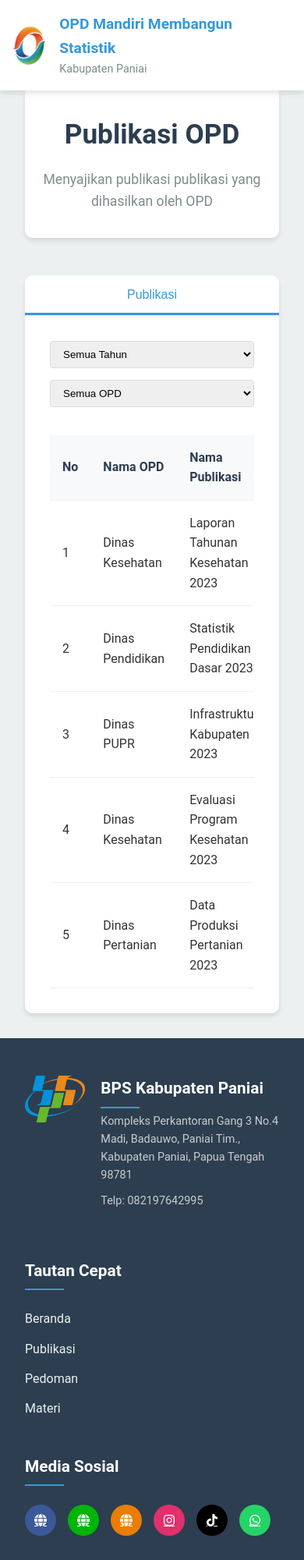
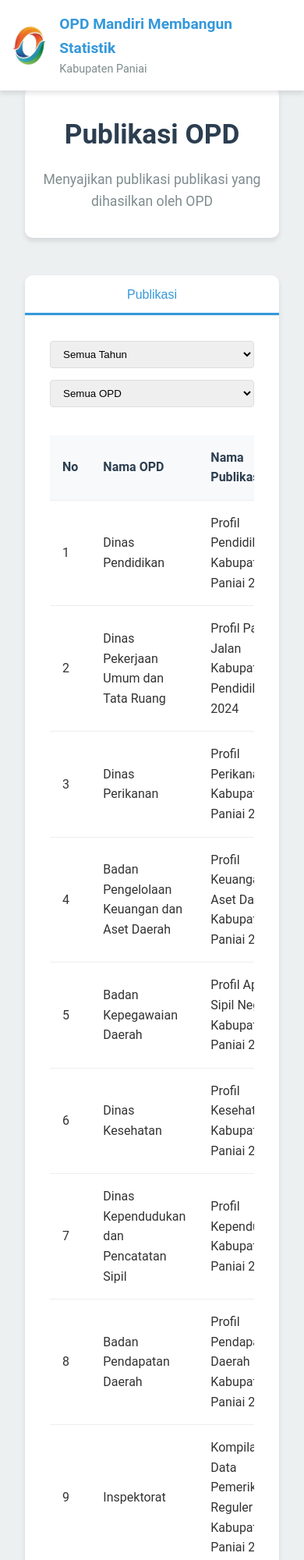
Before and after one commit to DaffaTH/ombak_paniai, a plain HTML site: page monitoring.html in a window 390 px wide. Shown: the top 2000 px of the page at 78% size. Drawn offline with nearby package versions, Linux system fonts and the light colour scheme.

Commit message:
Update terbaru

```diff
--- a/css/style.css
+++ b/css/style.css
@@ -416,41 +416,23 @@ footer {
         margin: 1rem 0;
     }
 
-    nav ul {
-        position: fixed;
-        top: 80px;
-        left: -100%;
-        width: 100%;
-        height: calc(100vh - 80px);
-        background-color: var(--white);
-        flex-direction: column;
-        align-items: center;
-        justify-content: center;
-        transition: var(--transition);
-    }
-
-    nav ul.active {
-        left: 0;
-    }
-
     nav ul li {
         margin: 1.5rem 0;
     }
 
     /* Animasi burger menjadi X */
-    .burger.active .line1 {
+    .burger .line1.active {
     transform: rotate(-45deg) translate(-5px, 6px);
     }
 
-    .burger.active .line2 {
+    .burger .line2.active {
     opacity: 0;
     }
 
-    .burger.active .line3 {
+    .burger .line3.active {
     transform: rotate(45deg) translate(-5px, -6px);
     }
 
-    /* Overlay ketika menu aktif */
     .overlay {
     position: fixed;
     top: 0;
--- a/js/main.js
+++ b/js/main.js
@@ -11,6 +11,11 @@ burger.addEventListener('click', () => {
     burger.classList.toggle('active');
     overlay.classList.toggle('active');
     document.body.classList.toggle('no-scroll');
+
+    // Tambahkan ini untuk animasi burger
+    burger.querySelector('.line1').classList.toggle('active');
+    burger.querySelector('.line2').classList.toggle('active');
+    burger.querySelector('.line3').classList.toggle('active');
 });
 
 // Close mobile menu when clicking on overlay or link
--- a/js/monitoring.js
+++ b/js/monitoring.js
@@ -28,43 +28,75 @@ function loadPembinaanData() {
     const pembinaanData = [
         {
             id: 1,
-            opd: "Dinas Kesehatan",
-            publikasi: "Laporan Tahunan Kesehatan 2023",
-            tanggal: "2024-05-15",
+            opd: "Dinas Pendidikan",
+            publikasi: "Profil Pendidikan Kabupaten Paniai 2024",
+            tanggal: "2025-08-18",
             status: "sudah",
-            driveLink: "https://drive.google.com/file/d/1abc123/view?usp=sharing"
+            driveLink: "https://drive.google.com/file/d/17w2xw-riydNwsVZaKuUVcfCtVKKG2YOB/view?usp=sharing"
         },
         {
             id: 2,
-            opd: "Dinas Pendidikan",
-            publikasi: "Statistik Pendidikan Dasar 2023",
-            tanggal: "2025-06-20",
-            status: "belum",
-            driveLink: "https://drive.google.com/file/d/2def456/view?usp=sharing"
+            opd: "Dinas Pekerjaan Umum dan Tata Ruang",
+            publikasi: "Profil Panjang Jalan Kabupaten Pendidikan 2024",
+            tanggal: "2025-08-18",
+            status: "sudah",
+            driveLink: "https://drive.google.com/file/d/1kcj3vw1kPEzLUx28N1YKSr1HayP_UykI/view?usp=drive_link"
         },
         {
             id: 3,
-            opd: "Dinas PUPR",
-            publikasi: "Infrastruktur Kabupaten 2023",
-            tanggal: "2025-07-10",
-            status: "belum",
-            driveLink: "https://drive.google.com/file/d/3ghi789/view?usp=sharing"
+            opd: "Dinas Perikanan",
+            publikasi: "Profil Perikanan Kabupaten Paniai 2024",
+            tanggal: "2025-08-18",
+            status: "sudah",
+            driveLink: "https://drive.google.com/file/d/1qh-iU1U5CbEaR9ZQgfsUaxIIfMSfvepp/view?usp=drive_link"
         },
         {
             id: 4,
-            opd: "Dinas Kesehatan",
-            publikasi: "Evaluasi Program Kesehatan 2023",
-            tanggal: "2024-04-05",
+            opd: "Badan Pengelolaan Keuangan dan Aset Daerah",
+            publikasi: "Profil Keuangan dan Aset Daerah Kabupaten Paniai 2024",
+            tanggal: "2025-08-18",
             status: "sudah",
-            driveLink: "https://drive.google.com/file/d/4jkl012/view?usp=sharing"
+            driveLink: "https://drive.google.com/file/d/1u6QhyAPw-cvXv8vCC4U7WAkuinDmtVae/view?usp=drive_link"
         },
         {
             id: 5,
-            opd: "Dinas Pertanian",
-            publikasi: "Data Produksi Pertanian 2023",
-            tanggal: "2024-08-12",
+            opd: "Badan Kepegawaian Daerah",
+            publikasi: "Profil Aparatur Sipil Negara Kabupaten Paniai 2024",
+            tanggal: "",
+            status: "belum",
+            driveLink: ""
+        },
+        {
+            id: 6,
+            opd: "Dinas Kesehatan",
+            publikasi: "Profil Kesehatan Kabupaten Paniai 2024",
+            tanggal: "",
+            status: "belum",
+            driveLink: ""
+        },
+        {
+            id: 7,
+            opd: "Dinas Kependudukan dan Pencatatan Sipil",
+            publikasi: "Profil Kependudukan Kabupaten Paniai 2024",
+            tanggal: "",
+            status: "belum",
+            driveLink: ""
+        },
+        {
+            id: 8,
+            opd: "Badan Pendapatan Daerah",
+            publikasi: "Profil Pendapatan Daerah Kabupaten Paniai 2024",
+            tanggal: "2025-08-18",
             status: "sudah",
-            driveLink: "https://drive.google.com/file/d/5mno345/view?usp=sharing"
+            driveLink: "https://drive.google.com/file/d/1B9e5TvZ6lq-gxX3LqcchmP2NscTcWtKO/view?usp=drive_link"
+        },
+        {
+            id: 9,
+            opd: "Inspektorat",
+            publikasi: "Kompilasi Data Pemeriksaan Reguler Kabupaten Paniai 2024",
+            tanggal: "",
+            status: "belum",
+            driveLink: ""
         }
     ];
 
```
Also changed, not shown: index.html (line endings or trailing spaces). Lines whose indentation alone changed are shown as unchanged.
